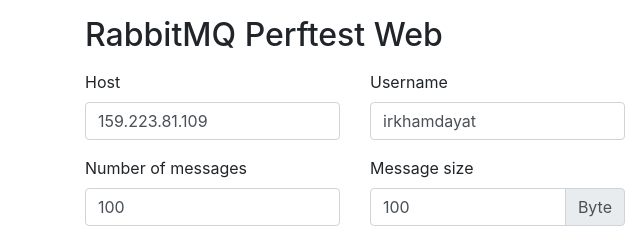
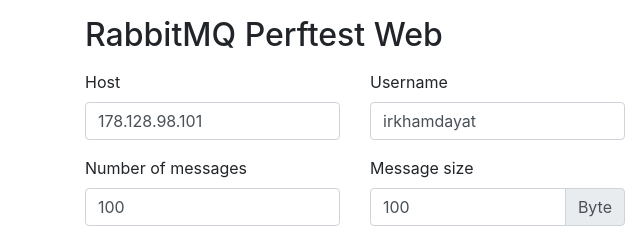
Before and after one commit to irkhamhidayat/rabbitmq-preftest, a website: page index.html in a window 1280 px wide. Shown: the top 240 px of the page, 0-640 px from the left. Drawn offline with nearby package versions, Linux system fonts and the light colour scheme; no server answers.

Commit message:
update broker

```diff
--- a/index.html
+++ b/index.html
@@ -16,7 +16,7 @@
                 <div class="col">
                     <div class="form-group">
                         <label>Host</label>
-                        <input type="text" class="form-control" id="host" value="159.223.81.109">
+                        <input type="text" class="form-control" id="host" value="178.128.98.101">
                         <!-- <select class="form-control" id="host">
                           <option value="192.168.1.52">192.168.1.52 (Fog)</option>
                           <option value="lab1.irkham.dayat">lab1.irkham.dayat(Cloud)</option>
```
